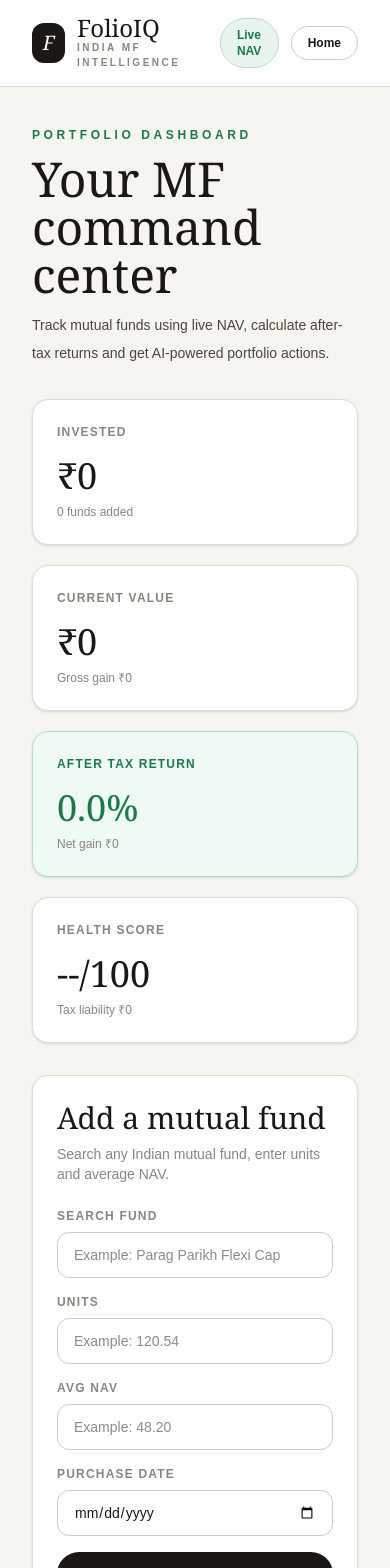
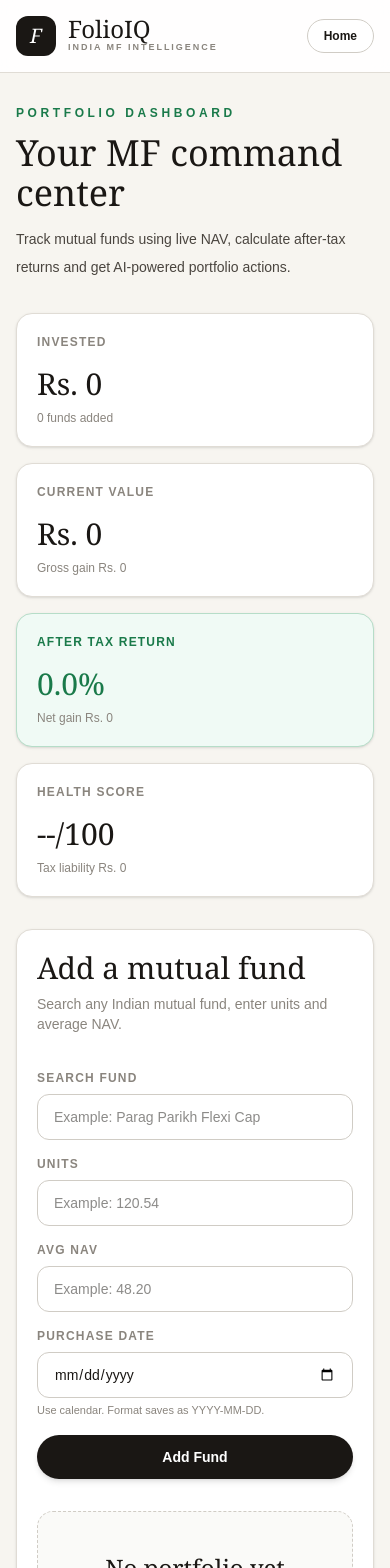
Before and after one commit to askgogo84/FolioIQ, a Next.js app: page /dashboard in a window 390 px wide. Shown: the top 1568 px of the page. Built offline with nearby package versions, Linux system fonts and the light colour scheme.

Commit message:
Polish dashboard AI output and mobile UX

```diff
--- a/src/app/dashboard/page.tsx
+++ b/src/app/dashboard/page.tsx
@@ -19,21 +19,61 @@ type PortfolioFund = {
   tax: number
   afterTaxGain: number
   afterTaxReturnPct: number
+  lastUpdated?: string
 }
 
+type AISection = { title: string; body: string }
+
 function formatCurrency(value: number) {
-  if (!Number.isFinite(value)) return "₹0"
+  if (!Number.isFinite(value)) return "Rs. 0"
   const abs = Math.abs(value)
   const sign = value < 0 ? "-" : ""
-  if (abs >= 10000000) return `${sign}₹${(abs / 10000000).toFixed(2)} Cr`
-  if (abs >= 100000) return `${sign}₹${(abs / 100000).toFixed(2)}L`
-  return `${sign}₹${abs.toLocaleString("en-IN", { maximumFractionDigits: 0 })}`
+  if (abs >= 10000000) return `${sign}Rs. ${(abs / 10000000).toFixed(2)} Cr`
+  if (abs >= 100000) return `${sign}Rs. ${(abs / 100000).toFixed(2)}L`
+  return `${sign}Rs. ${abs.toLocaleString("en-IN", { maximumFractionDigits: 0 })}`
 }
 
 function formatPercent(value: number) {
   if (!Number.isFinite(value)) return "0%"
   const sign = value > 0 ? "+" : ""
   return `${sign}${value.toFixed(1)}%`
+}
+
+function cleanMarkdown(text: string) {
+  return text
+    .replace(/^#{1,6}\s+/gm, "")
+    .replace(/\*\*/g, "")
+    .replace(/---/g, "")
+    .replace(/`/g, "")
+    .trim()
+}
+
+function parseAISections(text: string): AISection[] {
+  const clean = cleanMarkdown(text)
+  const headings = [
+    "Verdict",
+    "Exit or Reduce",
+    "Hold and Watch",
+    "Increase SIP",
+    "Portfolio Gaps",
+    "Tax Efficiency Tip",
+    "This Week Action",
+  ]
+
+  const escaped = headings.map((heading) => heading.replace(/[.*+?^${}()|[\]\\]/g, "\\$&"))
+  const splitRegex = new RegExp(`\\b(${escaped.join("|")})\\b:?`, "gi")
+  const parts = clean.split(splitRegex).map((part) => part.trim()).filter(Boolean)
+
+  const sections: AISection[] = []
+  for (let index = 0; index < parts.length; index += 2) {
+    const possibleTitle = parts[index]
+    const possibleBody = parts[index + 1]
+    const matchedHeading = headings.find((heading) => heading.toLowerCase() === possibleTitle.toLowerCase())
+    if (matchedHeading && possibleBody) sections.push({ title: matchedHeading, body: possibleBody.trim() })
+  }
+
+  if (sections.length) return sections
+  return [{ title: "FolioIQ Analysis", body: clean }]
 }
 
 function daysBetween(dateString: string) {
@@ -54,6 +94,25 @@ function calculateTax({ invested, currentValue, category, purchaseDate }: { inve
     return gain * 0.2 * 1.04
   }
   return gain * 0.3 * 1.04
+}
+
+function recalculateFund(fund: PortfolioFund, latestNav: number) {
+  const invested = fund.units * fund.avgNav
+  const currentValue = fund.units * latestNav
+  const gain = currentValue - invested
+  const tax = calculateTax({ invested, currentValue, category: fund.category, purchaseDate: fund.purchaseDate })
+  const afterTaxGain = gain - tax
+  return {
+    ...fund,
+    currentNav: latestNav,
+    invested,
+    currentValue,
+    gain,
+    tax,
+    afterTaxGain,
+    afterTaxReturnPct: invested > 0 ? (afterTaxGain / invested) * 100 : 0,
+    lastUpdated: new Date().toISOString(),
+  }
 }
 
 function calculateHealthScore(portfolio: PortfolioFund[]) {
@@ -87,6 +146,7 @@ export default function DashboardPage() {
   const [message, setMessage] = useState("")
   const [aiLoading, setAiLoading] = useState(false)
   const [aiAnalysis, setAiAnalysis] = useState("")
+  const [refreshing, setRefreshing] = useState(false)
 
   useEffect(() => {
     const saved = localStorage.getItem("folioiq_portfolio")
@@ -127,13 +187,15 @@ export default function DashboardPage() {
     }
   }, [portfolio])
 
+  const aiSections = useMemo(() => aiAnalysis ? parseAISections(aiAnalysis) : [], [aiAnalysis])
+
   async function addFund() {
     if (!selectedFund) return setMessage("Please search and select a fund first.")
     const parsedUnits = Number(units)
     const parsedAvgNav = Number(avgNav)
     if (!parsedUnits || parsedUnits <= 0) return setMessage("Please enter valid units.")
     if (!parsedAvgNav || parsedAvgNav <= 0) return setMessage("Please enter valid average NAV.")
-    if (!purchaseDate) return setMessage("Please select purchase date.")
+    if (!purchaseDate) return setMessage("Please select purchase date using the calendar.")
 
     try {
       setAddLoading(true)
@@ -144,12 +206,7 @@ export default function DashboardPage() {
       const category = data?.meta?.scheme_category || "Mutual Fund"
       const amc = data?.meta?.fund_house || "AMC"
       if (!latestNav) return setMessage("Could not fetch latest NAV. Try another fund.")
-      const invested = parsedUnits * parsedAvgNav
-      const currentValue = parsedUnits * latestNav
-      const gain = currentValue - invested
-      const tax = calculateTax({ invested, currentValue, category, purchaseDate })
-      const afterTaxGain = gain - tax
-      const newFund: PortfolioFund = {
+      const baseFund: PortfolioFund = {
         schemeCode: selectedFund.schemeCode,
         schemeName: selectedFund.schemeName,
         category,
@@ -158,17 +215,39 @@ export default function DashboardPage() {
         avgNav: parsedAvgNav,
         currentNav: latestNav,
         purchaseDate,
-        invested,
-        currentValue,
-        gain,
-        tax,
-        afterTaxGain,
-        afterTaxReturnPct: invested > 0 ? (afterTaxGain / invested) * 100 : 0,
+        invested: parsedUnits * parsedAvgNav,
+        currentValue: parsedUnits * latestNav,
+        gain: 0,
+        tax: 0,
+        afterTaxGain: 0,
+        afterTaxReturnPct: 0,
       }
+      const newFund = recalculateFund(baseFund, latestNav)
       setPortfolio((prev) => [newFund, ...prev.filter((fund) => fund.schemeCode !== newFund.schemeCode)])
       setQuery(""); setSearchResults([]); setSelectedFund(null); setUnits(""); setAvgNav(""); setPurchaseDate(""); setAiAnalysis("")
       setMessage("Fund added successfully.")
     } catch { setMessage("Failed to add fund. Please try again.") } finally { setAddLoading(false) }
+  }
+
+  async function refreshNAVs() {
+    if (!portfolio.length) return
+    try {
+      setRefreshing(true)
+      setMessage("Refreshing live NAVs...")
+      const updated = await Promise.all(portfolio.map(async (fund) => {
+        const response = await fetch(`https://api.mfapi.in/mf/${fund.schemeCode}`)
+        const data = await response.json()
+        const latestNav = Number(data?.data?.[0]?.nav || fund.currentNav)
+        return recalculateFund(fund, latestNav)
+      }))
+      setPortfolio(updated)
+      setAiAnalysis("")
+      setMessage("NAVs refreshed successfully.")
+    } catch {
+      setMessage("Could not refresh NAVs. Try again.")
+    } finally {
+      setRefreshing(false)
+    }
   }
 
   async function runAIAnalysis() {
@@ -191,10 +270,10 @@ export default function DashboardPage() {
         body: JSON.stringify({
           model: "claude-sonnet-4-5-20250929",
           max_tokens: 1200,
-          system: "You are FolioIQ, a sharp Indian mutual fund portfolio advisor. Give practical portfolio observations in plain English. Do not claim SEBI registration. Include a disclaimer that this is educational and not financial advice.",
+          system: "You are FolioIQ, a sharp Indian mutual fund portfolio advisor. Give practical portfolio observations in plain English. Do not claim SEBI registration. Do not use markdown headings or asterisks. Include a short educational disclaimer at the end.",
           messages: [{
             role: "user",
-            content: `Analyse this Indian mutual fund portfolio. Total invested: ${formatCurrency(totals.invested)}. Current value: ${formatCurrency(totals.currentValue)}. After-tax gain: ${formatCurrency(totals.afterTaxGain)}. Tax if sold today: ${formatCurrency(totals.tax)}. Health score: ${totals.healthScore}/100. Holdings: ${JSON.stringify(portfolioSummary)}. Respond in these sections: Verdict, Exit or Reduce, Hold and Watch, Increase SIP, Portfolio Gaps, Tax Efficiency Tip, This Week Action.`
+            content: `Analyse this Indian mutual fund portfolio. Total invested: ${formatCurrency(totals.invested)}. Current value: ${formatCurrency(totals.currentValue)}. After-tax gain: ${formatCurrency(totals.afterTaxGain)}. Tax if sold today: ${formatCurrency(totals.tax)}. Health score: ${totals.healthScore}/100. Holdings: ${JSON.stringify(portfolioSummary)}. Use exactly these section headings: Verdict, Exit or Reduce, Hold and Watch, Increase SIP, Portfolio Gaps, Tax Efficiency Tip, This Week Action.`
           }],
         }),
       })
@@ -220,24 +299,24 @@ export default function DashboardPage() {
 
   return (
     <main className="min-h-screen bg-[#f7f5f0] text-[#1a1714]">
-      <header className="sticky top-0 z-50 border-b border-[#e0dcd5] bg-white/90 px-8 py-4 backdrop-blur">
-        <div className="mx-auto flex max-w-7xl items-center justify-between">
+      <header className="sticky top-0 z-50 border-b border-[#e0dcd5] bg-white/90 px-4 py-4 backdrop-blur md:px-8">
+        <div className="mx-auto flex max-w-7xl items-center justify-between gap-4">
           <a href="/" className="flex items-center gap-3">
             <div className="flex h-10 w-10 items-center justify-center rounded-xl bg-[#1a1714] text-white"><span className="font-serif text-xl italic">F</span></div>
-            <div><div className="font-serif text-2xl leading-none">FolioIQ</div><div className="text-[10px] font-semibold uppercase tracking-[0.25em] text-[#8a857e]">India MF Intelligence</div></div>
+            <div><div className="font-serif text-2xl leading-none">FolioIQ</div><div className="text-[9px] font-semibold uppercase tracking-[0.22em] text-[#8a857e] md:text-[10px]">India MF Intelligence</div></div>
           </a>
-          <div className="flex items-center gap-3"><span className="rounded-full border border-[#b6ddc8] bg-[#e8f5ee] px-4 py-2 text-xs font-semibold text-[#1a7a4a]">Live NAV</span><a href="/" className="rounded-full border border-[#d0ccc5] bg-white px-4 py-2 text-xs font-semibold">Home</a></div>
+          <div className="flex items-center gap-2"><span className="hidden rounded-full border border-[#b6ddc8] bg-[#e8f5ee] px-4 py-2 text-xs font-semibold text-[#1a7a4a] sm:inline-flex">Live NAV</span><a href="/" className="rounded-full border border-[#d0ccc5] bg-white px-4 py-2 text-xs font-semibold">Home</a></div>
         </div>
       </header>
 
-      <section className="mx-auto max-w-7xl px-8 py-10">
+      <section className="mx-auto max-w-7xl px-4 py-8 md:px-8 md:py-10">
         <div className="mb-8">
           <p className="text-xs font-semibold uppercase tracking-[0.3em] text-[#1a7a4a]">Portfolio Dashboard</p>
-          <h1 className="mt-3 font-serif text-5xl">Your MF command center</h1>
+          <h1 className="mt-3 font-serif text-4xl md:text-5xl">Your MF command center</h1>
           <p className="mt-3 max-w-2xl text-sm leading-7 text-[#4a453f]">Track mutual funds using live NAV, calculate after-tax returns and get AI-powered portfolio actions.</p>
         </div>
 
-        <div className="grid gap-5 md:grid-cols-4">
+        <div className="grid gap-4 sm:grid-cols-2 xl:grid-cols-4">
           <Stat title="Invested" value={formatCurrency(totals.invested)} note={`${portfolio.length} funds added`} />
           <Stat title="Current Value" value={formatCurrency(totals.currentValue)} note={`Gross gain ${formatCurrency(totals.currentValue - totals.invested)}`} />
           <Stat title="After Tax Return" value={formatPercent(totals.afterTaxReturnPct)} note={`Net gain ${formatCurrency(totals.afterTaxGain)}`} green />
@@ -245,10 +324,10 @@ export default function DashboardPage() {
         </div>
 
         <div className="mt-8 grid gap-5 lg:grid-cols-[1.2fr_0.8fr]">
-          <div className="rounded-2xl border border-[#e0dcd5] bg-white p-6 shadow-sm">
-            <div className="flex flex-col gap-2 sm:flex-row sm:items-start sm:justify-between">
+          <div className="rounded-2xl border border-[#e0dcd5] bg-white p-5 shadow-sm md:p-6">
+            <div className="flex flex-col gap-3 sm:flex-row sm:items-start sm:justify-between">
               <div><h2 className="font-serif text-3xl">Add a mutual fund</h2><p className="mt-2 text-sm text-[#8a857e]">Search any Indian mutual fund, enter units and average NAV.</p></div>
-              {portfolio.length > 0 && <button onClick={clearPortfolio} className="rounded-full border border-[#f5c0bc] bg-[#fdecea] px-5 py-2 text-xs font-semibold text-[#c0392b]">Clear Portfolio</button>}
+              <div className="flex gap-2">{portfolio.length > 0 && <button onClick={refreshNAVs} disabled={refreshing} className="rounded-full border border-[#b6ddc8] bg-[#e8f5ee] px-4 py-2 text-xs font-semibold text-[#1a7a4a] disabled:opacity-50">{refreshing ? "Refreshing" : "Refresh NAV"}</button>}{portfolio.length > 0 && <button onClick={clearPortfolio} className="rounded-full border border-[#f5c0bc] bg-[#fdecea] px-4 py-2 text-xs font-semibold text-[#c0392b]">Clear</button>}</div>
             </div>
 
             <div className="mt-6 grid gap-4">
@@ -264,7 +343,7 @@ export default function DashboardPage() {
               <div className="grid gap-4 md:grid-cols-3">
                 <Input label="Units" value={units} setValue={setUnits} placeholder="Example: 120.54" type="number" />
                 <Input label="Avg NAV" value={avgNav} setValue={setAvgNav} placeholder="Example: 48.20" type="number" />
-                <Input label="Purchase date" value={purchaseDate} setValue={setPurchaseDate} type="date" />
+                <Input label="Purchase date" value={purchaseDate} setValue={setPurchaseDate} type="date" helper="Use calendar. Format saves as YYYY-MM-DD." />
               </div>
 
               <div className="flex flex-col gap-3 sm:flex-row sm:items-center"><button onClick={addFund} disabled={addLoading} className="rounded-full bg-[#1a1714] px-7 py-3 text-sm font-semibold text-white shadow-md transition hover:-translate-y-0.5 disabled:opacity-50">{addLoading ? "Adding..." : "Add Fund"}</button>{message && <p className="text-sm font-medium text-[#4a453f]">{message}</p>}</div>
@@ -272,19 +351,19 @@ export default function DashboardPage() {
 
             <div className="mt-8">
               {!portfolio.length ? <div className="rounded-2xl border border-dashed border-[#d0ccc5] bg-[#fafaf8] p-10 text-center"><p className="font-serif text-2xl">No portfolio yet</p><p className="mt-2 text-sm text-[#8a857e]">Add your first fund to see live NAV and after-tax return.</p></div> : <div className="overflow-hidden rounded-2xl border border-[#e0dcd5]">
-                <div className="grid grid-cols-[1.5fr_0.8fr_0.8fr_0.8fr_0.7fr] bg-[#fafaf8] px-4 py-3 text-xs font-semibold uppercase tracking-widest text-[#8a857e]"><div>Fund</div><div>Invested</div><div>Current</div><div>After Tax</div><div></div></div>
-                {portfolio.map((fund) => <div key={fund.schemeCode} className="grid grid-cols-[1.5fr_0.8fr_0.8fr_0.8fr_0.7fr] items-center border-t border-[#e0dcd5] px-4 py-4 text-sm"><div><p className="font-semibold">{fund.schemeName}</p><p className="mt-1 text-xs text-[#8a857e]">{fund.amc} | NAV {fund.currentNav.toFixed(2)}</p></div><div>{formatCurrency(fund.invested)}</div><div>{formatCurrency(fund.currentValue)}</div><div className={fund.afterTaxReturnPct >= 0 ? "font-semibold text-[#1a7a4a]" : "font-semibold text-[#c0392b]"}>{formatPercent(fund.afterTaxReturnPct)}</div><div className="text-right"><button onClick={() => removeFund(fund.schemeCode)} className="rounded-full border border-[#f5c0bc] bg-[#fdecea] px-4 py-2 text-xs font-semibold text-[#c0392b]">Remove</button></div></div>)}
+                <div className="hidden grid-cols-[1.5fr_0.8fr_0.8fr_0.8fr_0.7fr] bg-[#fafaf8] px-4 py-3 text-xs font-semibold uppercase tracking-widest text-[#8a857e] md:grid"><div>Fund</div><div>Invested</div><div>Current</div><div>After Tax</div><div></div></div>
+                {portfolio.map((fund) => <div key={fund.schemeCode} className="grid gap-3 border-t border-[#e0dcd5] px-4 py-4 text-sm md:grid-cols-[1.5fr_0.8fr_0.8fr_0.8fr_0.7fr] md:items-center"><div><p className="font-semibold">{fund.schemeName}</p><p className="mt-1 text-xs text-[#8a857e]">{fund.amc} | NAV {fund.currentNav.toFixed(2)}</p></div><MobileMetric label="Invested" value={formatCurrency(fund.invested)} /><MobileMetric label="Current" value={formatCurrency(fund.currentValue)} /><div><span className="mr-2 text-xs uppercase tracking-widest text-[#8a857e] md:hidden">After Tax</span><span className={fund.afterTaxReturnPct >= 0 ? "font-semibold text-[#1a7a4a]" : "font-semibold text-[#c0392b]"}>{formatPercent(fund.afterTaxReturnPct)}</span></div><div className="text-left md:text-right"><button onClick={() => removeFund(fund.schemeCode)} className="rounded-full border border-[#f5c0bc] bg-[#fdecea] px-4 py-2 text-xs font-semibold text-[#c0392b]">Remove</button></div></div>)}
               </div>}
             </div>
           </div>
 
-          <div className="rounded-2xl border border-[#b6ddc8] bg-gradient-to-br from-[#f0faf5] to-[#f7f5f0] p-6 shadow-sm">
+          <div className="rounded-2xl border border-[#b6ddc8] bg-gradient-to-br from-[#f0faf5] to-[#f7f5f0] p-5 shadow-sm md:p-6">
             <p className="text-xs font-semibold uppercase tracking-widest text-[#1a7a4a]">AI Advisor</p>
             <h2 className="mt-4 font-serif text-3xl">Claude portfolio analysis</h2>
             <p className="mt-3 text-sm leading-7 text-[#4a453f]">Generates exit, hold, double-down, tax-efficiency and weekly action recommendations using a secure server route.</p>
             <div className="mt-6 rounded-2xl border border-[#b6ddc8] bg-white/70 p-5"><p className="text-sm font-semibold text-[#1a1714]">Current portfolio summary</p><div className="mt-4 space-y-3 text-sm text-[#4a453f]"><Row label="Total invested" value={formatCurrency(totals.invested)} /><Row label="Current value" value={formatCurrency(totals.currentValue)} /><Row label="Tax if sold today" value={formatCurrency(totals.tax)} /><Row label="After-tax gain" value={formatCurrency(totals.afterTaxGain)} /></div></div>
             <button onClick={runAIAnalysis} disabled={aiLoading || !portfolio.length} className="mt-6 rounded-full bg-[#1a7a4a] px-6 py-3 text-sm font-semibold text-white disabled:opacity-50">{aiLoading ? "Analysing..." : "Run AI Analysis"}</button>
-            {aiAnalysis && <div className="mt-6 whitespace-pre-wrap rounded-2xl border border-[#e0dcd5] bg-white p-5 text-sm leading-7 text-[#1a1714]">{aiAnalysis}</div>}
+            {aiSections.length > 0 && <AIResult sections={aiSections} />}
           </div>
         </div>
       </section>
@@ -293,13 +372,21 @@ export default function DashboardPage() {
 }
 
 function Stat({ title, value, note, green = false }: { title: string; value: string; note: string; green?: boolean }) {
-  return <div className={`rounded-2xl border ${green ? "border-[#b6ddc8] bg-[#f0faf5]" : "border-[#e0dcd5] bg-white"} p-6 shadow-sm`}><p className={`text-xs font-semibold uppercase tracking-widest ${green ? "text-[#1a7a4a]" : "text-[#8a857e]"}`}>{title}</p><h2 className={`mt-4 font-serif text-4xl ${green ? "text-[#1a7a4a]" : ""}`}>{value}</h2><p className="mt-2 text-xs text-[#8a857e]">{note}</p></div>
+  return <div className={`rounded-2xl border ${green ? "border-[#b6ddc8] bg-[#f0faf5]" : "border-[#e0dcd5] bg-white"} p-5 shadow-sm md:p-6`}><p className={`text-xs font-semibold uppercase tracking-widest ${green ? "text-[#1a7a4a]" : "text-[#8a857e]"}`}>{title}</p><h2 className={`mt-4 font-serif text-3xl md:text-4xl ${green ? "text-[#1a7a4a]" : ""}`}>{value}</h2><p className="mt-2 text-xs text-[#8a857e]">{note}</p></div>
 }
 
-function Input({ label, value, setValue, placeholder, type = "text" }: { label: string; value: string; setValue: (value: string) => void; placeholder?: string; type?: string }) {
-  return <div><label className="mb-2 block text-xs font-semibold uppercase tracking-widest text-[#8a857e]">{label}</label><input value={value} onChange={(event) => setValue(event.target.value)} placeholder={placeholder} type={type} className="w-full rounded-xl border border-[#d0ccc5] bg-white px-4 py-3 text-sm outline-none focus:border-[#1a7a4a] focus:ring-4 focus:ring-[#e8f5ee]" /></div>
+function Input({ label, value, setValue, placeholder, type = "text", helper }: { label: string; value: string; setValue: (value: string) => void; placeholder?: string; type?: string; helper?: string }) {
+  return <div><label className="mb-2 block text-xs font-semibold uppercase tracking-widest text-[#8a857e]">{label}</label><input value={value} onChange={(event) => setValue(event.target.value)} placeholder={placeholder} type={type} className="w-full rounded-xl border border-[#d0ccc5] bg-white px-4 py-3 text-sm outline-none focus:border-[#1a7a4a] focus:ring-4 focus:ring-[#e8f5ee]" />{helper && <p className="mt-1 text-[11px] text-[#8a857e]">{helper}</p>}</div>
 }
 
 function Row({ label, value }: { label: string; value: string }) {
   return <div className="flex justify-between gap-4"><span>{label}</span><strong>{value}</strong></div>
 }
+
+function MobileMetric({ label, value }: { label: string; value: string }) {
+  return <div><span className="mr-2 text-xs uppercase tracking-widest text-[#8a857e] md:hidden">{label}</span><span>{value}</span></div>
+}
+
+function AIResult({ sections }: { sections: AISection[] }) {
+  return <div className="mt-6 space-y-3"><div className="rounded-2xl border border-[#b6ddc8] bg-white p-4"><p className="text-xs font-semibold uppercase tracking-widest text-[#1a7a4a]">FolioIQ Assessment</p><p className="mt-2 text-xs leading-6 text-[#4a453f]">Educational insight only. This is not financial advice. Please validate before investing or redeeming.</p></div>{sections.map((section) => <div key={section.title} className="rounded-2xl border border-[#e0dcd5] bg-white p-5"><p className="text-xs font-semibold uppercase tracking-widest text-[#1a7a4a]">{section.title}</p><p className="mt-3 whitespace-pre-line text-sm leading-7 text-[#1a1714]">{section.body}</p></div>)}</div>
+}
```
